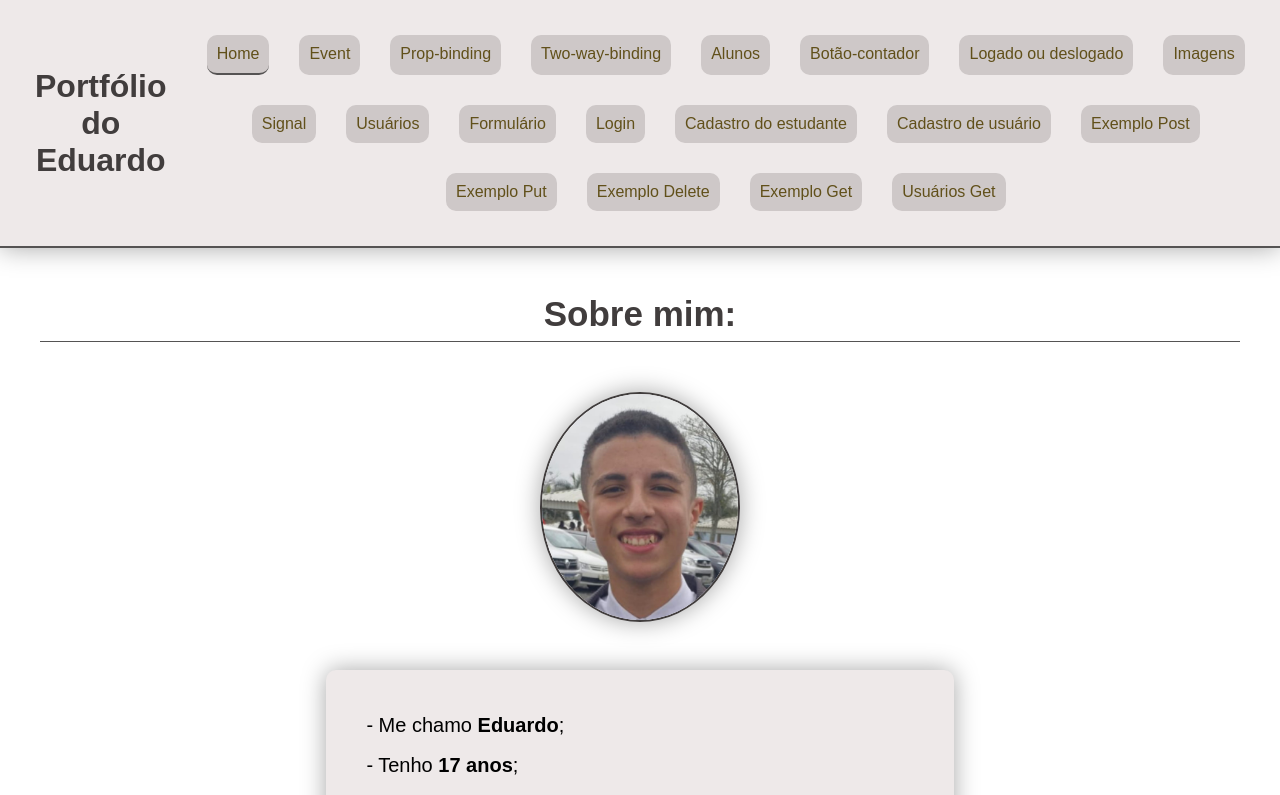
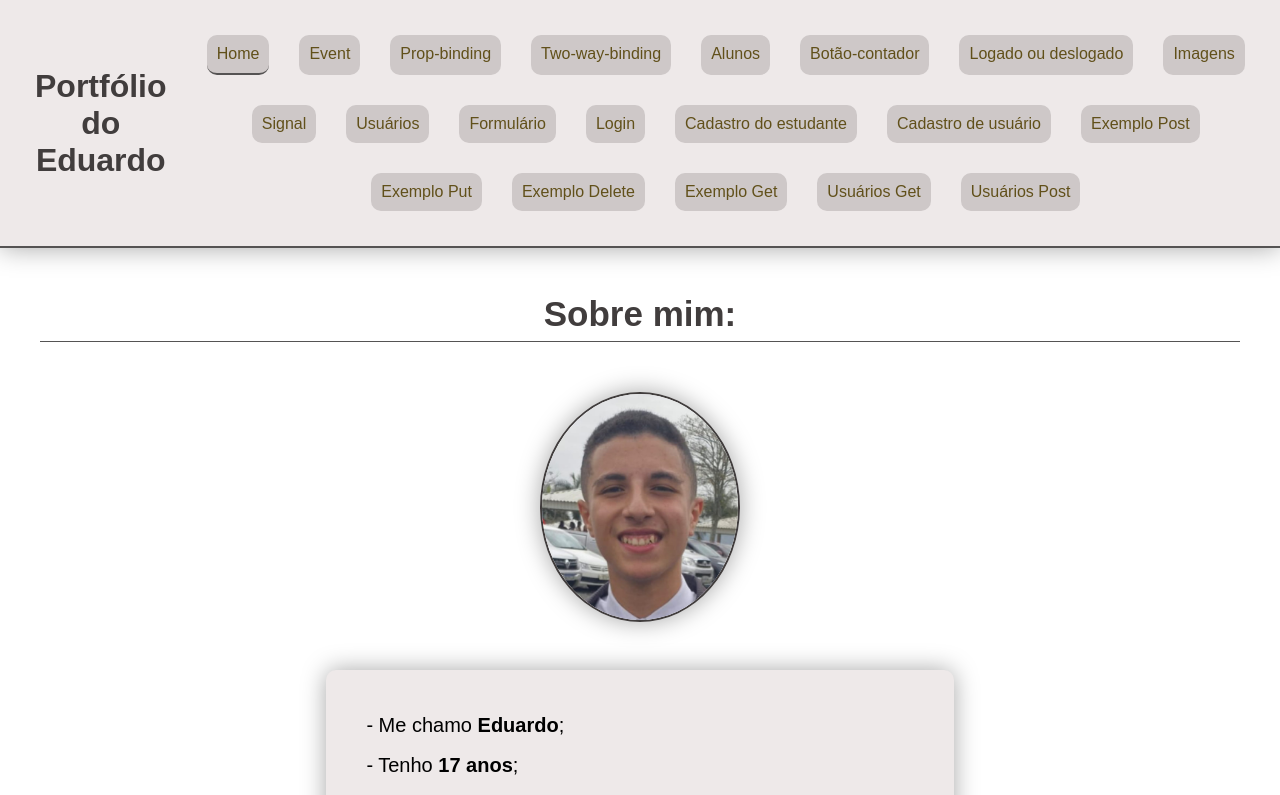
Before and after one commit to eduardoalves10/meu-site-angular, an Angular app: page /home in a window 1280 px wide. Shown: the top 795 px of the page. Built offline with nearby package versions, Linux system fonts and the light colour scheme; a web font is replaced by a local one.

Commit message:
add caminho ao componente usuarios-http-post

```diff
--- a/src/app/app.routes.ts
+++ b/src/app/app.routes.ts
@@ -18,6 +18,7 @@ import { ExemploPut } from './feats/exemplo-put/exemplo-put';
 import { ExemploDelete } from './feats/exemplo-delete/exemplo-delete';
 import { ExemploGet } from './feats/exemplo-get/exemplo-get';
 import { UsuariosHttpGet } from './feats/http-get-e-post/usuarios-http-get/usuarios-http-get';
+import { UsuariosHttpPost } from './feats/http-get-e-post/usuarios-http-post/usuarios-http-post';
 
 export const routes: Routes = [
 
@@ -40,6 +41,7 @@ export const routes: Routes = [
     {path: 'exemplo-delete', component: ExemploDelete},
     {path: 'exemplo-get', component: ExemploGet},
     {path: 'usuarios-http-get', component: UsuariosHttpGet},
+    {path: 'usuarios-http-post', component: UsuariosHttpPost},
     {path: '', redirectTo: 'home', pathMatch: 'full'}
 
 ];
--- a/src/app/components/header/header.html
+++ b/src/app/components/header/header.html
@@ -20,5 +20,6 @@
         <a routerLink="/exemplo-delete" routerLinkActive="pagina-ativa">Exemplo Delete</a>
         <a routerLink="/exemplo-get" routerLinkActive="pagina-ativa">Exemplo Get</a>
         <a routerLink="/usuarios-http-get" routerLinkActive="pagina-ativa">Usuários Get</a>
+        <a routerLink="/usuarios-http-post" routerLinkActive="pagina-ativa">Usuários Post</a>
     </nav>
 </header>
```
